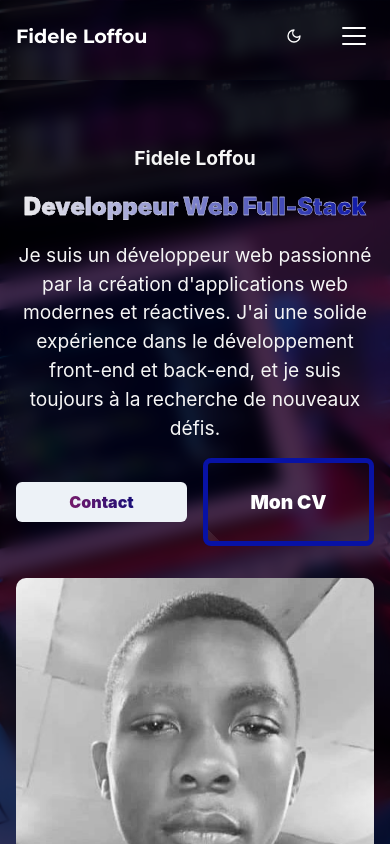
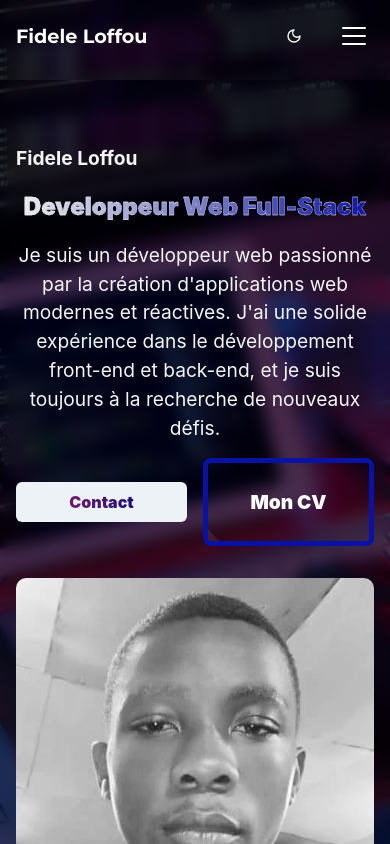
Before and after one commit to Djsk-f/my-portoflio, a Next.js app: page / in a window 390 px wide. Shown: the top 844 px of the page. Built offline with nearby package versions, Linux system fonts and the light colour scheme.

Commit message:
correct responsive dimension

```diff
--- a/public/assets/scss/pages/_home.scss
+++ b/public/assets/scss/pages/_home.scss
@@ -98,7 +98,7 @@
 
   &__text {
     max-width: 50%;
-    text-align: center;
+    text-align: justify;
 
     @media (max-width: 768px) {
       max-width: 100%;
```
